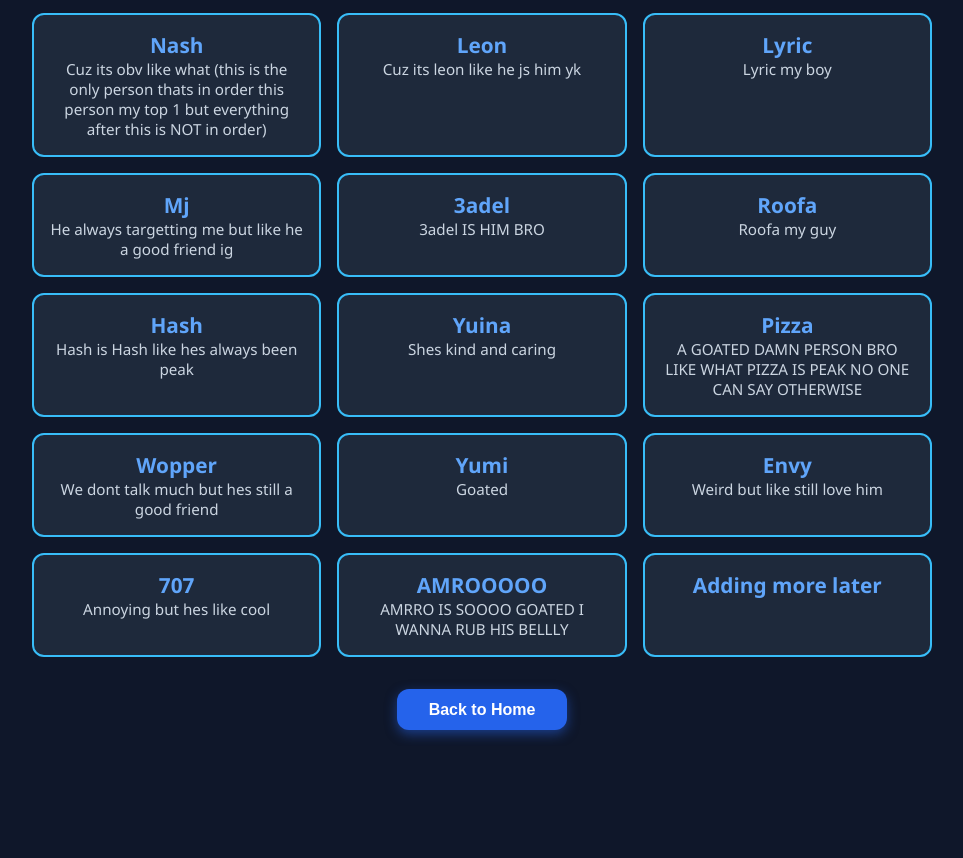
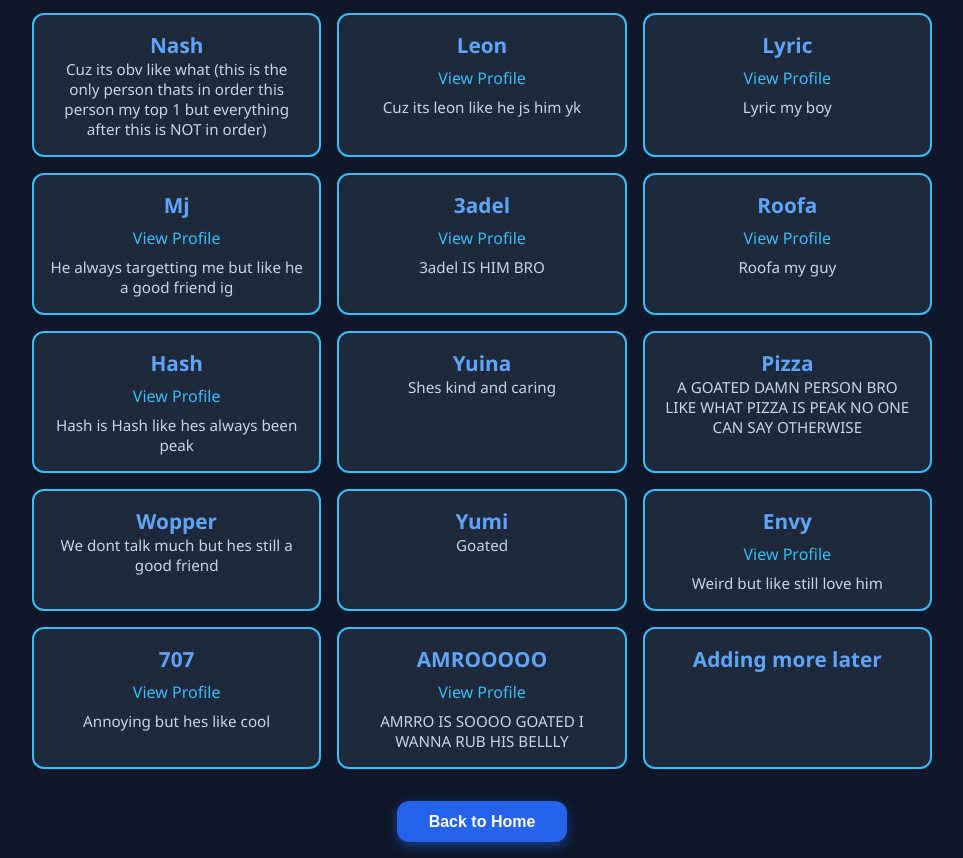
Before and after one commit to KazIDK/kaz-website, a plain HTML site: page friends.html in a window 1280 px wide. Shown: the part 83-941 px from the top of the page, without its empty margins (158-1121 px from the left). Before the commit the page ends 829 px from the top, so only its background shows below. Drawn offline with Linux system fonts and the light colour scheme.

Commit message:
Update friends.html

```diff
--- a/friends.html
+++ b/friends.html
@@ -89,32 +89,32 @@
       },
       {
         name: "Leon",
-        link: "", // no link
+        link: "discordapp.com/users/1104836709537021962", // no link
         reason: "Cuz its leon like he js him yk"
       },
       {
         name: "Lyric",
-        link: "",
+        link: "discordapp.com/users/1334195034123407435",
         reason: "Lyric my boy"
       },
       {
         name: "Mj",
-        link: "",
+        link: "discordapp.com/users/717746752731742218",
         reason: "He always targetting me but like he a good friend ig"
       },
       {
         name: "3adel",
-        link: "",
+        link: "discordapp.com/users/1080985203465535618",
         reason: "3adel IS HIM BRO" // leave blank if you don’t want to say anything
       },
       {
         name: "Roofa",
-        link: "",
+        link: "discordapp.com/users/1023970997457662052",
         reason: "Roofa my guy"
       },
       {
         name: "Hash",
-        link: "",
+        link: "discordapp.com/users/977092461094666260",
         reason: "Hash is Hash like hes always been peak"
       },
       {
@@ -139,17 +139,17 @@
       },
       {
         name: "Envy",
-        link: "",
+        link: "discordapp.com/users/987809080720633907",
         reason: "Weird but like still love him"
       },
       {
         name: "707",
-        link: "",
+        link: "discordapp.com/users/822537638925434920",
         reason: "Annoying but hes like cool"
       },
       {
         name: "AMROOOOO",
-        link: "",
+        link: "discordapp.com/users/1050328778196394045",
         reason: "AMRRO IS SOOOO GOATED I WANNA RUB HIS BELLLY"
       },
       {
```
